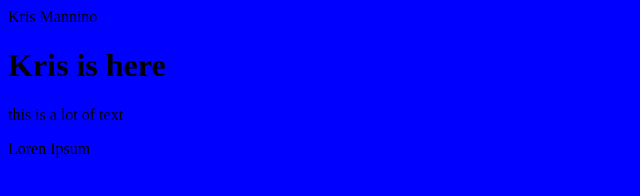
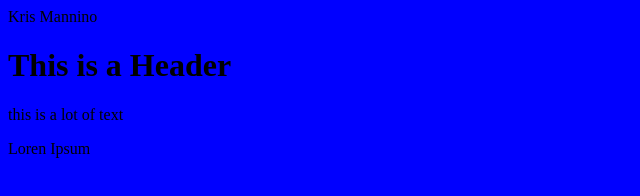
Before and after one commit to KrisMannino/JavaScript, a plain HTML site: page index.html in a window 1280 px wide. Shown: the whole page, without its empty margins (0-640 px from the left). Drawn offline with Linux system fonts and the light colour scheme.

Commit message:
added getElementById

```diff
--- a/index.html
+++ b/index.html
@@ -8,7 +8,7 @@
     <link rel="stylesheet" href="styles.css" media="screen"></head>
 <header>Kris Mannino</header>
 <body>
-    <h1>Kris is here</h1>
+    <h1 id="test">Kris is here</h1>
 
     <p>this is a lot of text</p>
     <p>Loren Ipsum</p>
--- a/main.js
+++ b/main.js
@@ -3,4 +3,8 @@
     var name = "Kris";
     var course = "Javascript yay";
     course = "JS";
-    alert(course);
+    //alert(course);
+
+var test = document.getElementById("test");
+var oldText = test.innerHTML;
+test.innerHTML = "This is a Header";
```
